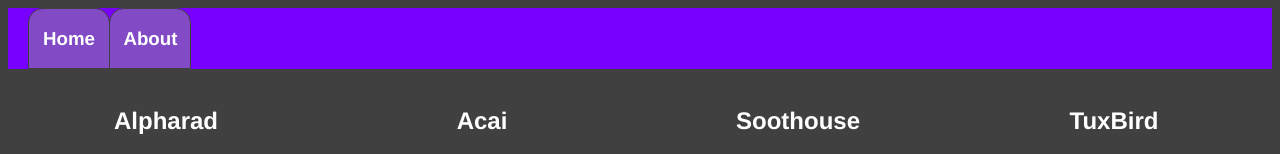
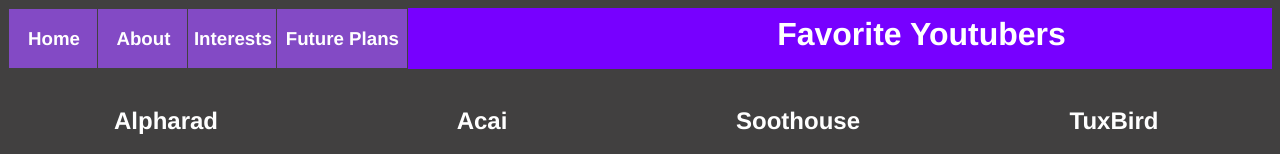
Before and after one commit to KNishijima/WebDevPortfolio, a plain HTML site: page index.html in a window 1280 px wide. Shown: the top 154 px of the page. Drawn offline with Linux system fonts and the light colour scheme; grey boxes are pictures that could not be loaded.

Commit message:
Updated nav bar

```diff
--- a/demo.css
+++ b/demo.css
@@ -2,10 +2,6 @@ body {
  background-color:rgb(65, 64, 64);
  font-family: "Helvetica";
  color: rgb(255, 255, 255);
-}
-
-h1 {
- color: rgb(0, 0, 0);
 }
 
 .left-side {
@@ -23,6 +19,7 @@ h2 ~ a img{
     border-radius: 40px;
     width: 200px;
     height: 200px;
+
 }
 
 header {
@@ -32,30 +29,46 @@ header {
     height: 61.44px;
 }
 
-ul {
+header ul {
     margin: 1px auto;
-    padding: 0 20px;
+    padding: 0;
     margin-bottom: 0;
 
 }
 
 div ul {
     text-align: center;
+    margin: 0 auto;
+    padding: 0;
 }
 
 li {
     display: inline-block;
-    width: 77px
+    width: 85px;
 }
 
 header a {
     color: white;
     display: inline-block;
-    width: 80px;
+    width: 90px;
     text-decoration: none;
     text-align: center;
     border: 1px solid rgb(65, 64, 64);
-    border-top-left-radius: 15px;
-    border-top-right-radius: 15px;
     background-color: rgb(131, 74, 197);
 }
+
+header a:hover {
+    color: rgb(209, 208, 208);
+    background-color: rgb(108, 63, 160);
+}
+
+#long-nav {
+    width: 130px;
+}
+header h1 {
+    display: inline-block;
+    text-align: right;
+    margin: 0 auto;
+    width: 700px;
+
+}
--- a/index.html
+++ b/index.html
@@ -1,7 +1,7 @@
 <!DOCTYPE html>
 <html>
     <head>
-       <title>Neato Youtubers</title>
+       <title>My First Website</title>
        <link rel="stylesheet" href="/demo.css" type="text/css">
     </head>
     <body>
@@ -17,7 +17,17 @@
                         <h3>About</h3>
                     </a>
                 </li>
-
+                <li>
+                    <a href="/Interests.html">
+                        <h3>Interests</h3>
+                    </a>
+                </li>
+                <li>
+                    <a id="long-nav" href="/future plans.html">
+                        <h3>Future Plans</h3>
+                    </a>
+                </li>
+                <h1>Favorite Youtubers</h1>
             </ul>
         </header>
 
@@ -29,18 +39,15 @@
 
         <div class="left-side">
             <ul>
-
                 <h2>Alpharad</h2>
                 <a href="https://youtube.com/user/alpharadd" target="_blank">
                     <img src ="https://proxy.duckduckgo.com/iu/?u=https%3A%2F%2Fyt3.ggpht.com%2F-afSVQl47wac%2FAAAAAAAAAAI%2FAAAAAAAAAAA%2Fxa5NROUQomY%2Fs900-c-k-no%2Fphoto.jpg&f=1">
                 </a>
-
             </ul>
         </div>
 
         <div class="left-side">
             <ul>
-
                 <h2>Acai</h2>
                 <a  href="https://youtube.com/user/Gamerboy28" target="_blank">
                     <img src ="https://yt3.ggpht.com/a/AGF-l78WOVqDl8f1zqnpo9UzApZ8JOGdXZ7HiLUDDg=s288-mo-c-c0xffffffff-rj-k-no">
@@ -51,7 +58,6 @@
 
         <div class="left-side">
             <ul>
-
                 <h2>Soothouse</h2>
                 <a href="https://www.youtube.com/channel/UCU4dU07ZfRopBQroeYdpWIA" target="_blank">
                     <img src = "https://yt3.ggpht.com/a/AGF-l79F4salhm_a4s54oA7c4BpgaWawGA4oujN-ZQ=s288-mo-c-c0xffffffff-rj-k-no">
@@ -70,7 +76,5 @@
         </div>
 
 
-        <br>
-
     </body>
 </html>
```
Also changed, not shown: about.html (+10 -0 lines). Lines whose indentation alone changed are shown as unchanged.
